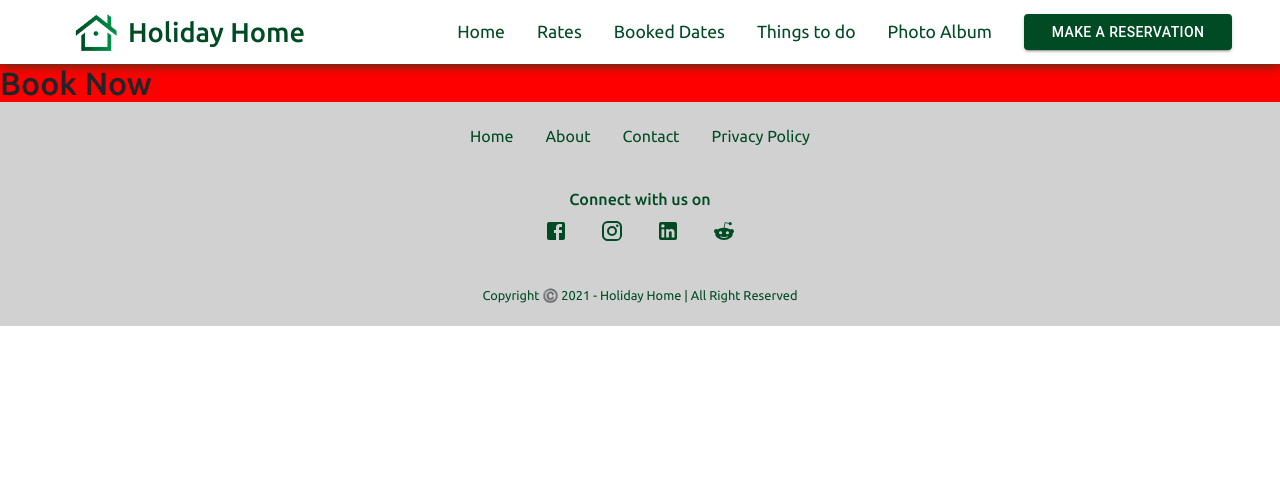
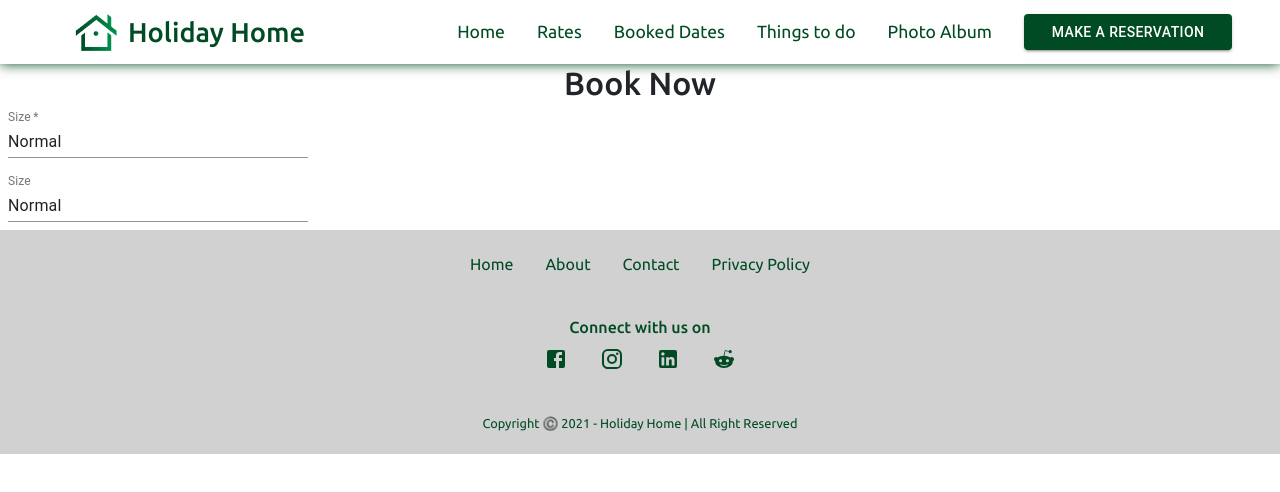
Before and after one commit to dkvaja/holidayhome, a React (Create React App) app: page /reservation in a window 1280 px wide. Shown: the top 492 px of the page. Built offline with nearby package versions, Linux system fonts and the light colour scheme.

Commit message:
fix gallery issues and add ALL tag with badge

```diff
--- a/src/components/Gallery.js
+++ b/src/components/Gallery.js
@@ -15,10 +15,11 @@ const ImageGallery = (props) => {
   // get tag name from tagbox using useContext
   //
   const clickedTag = state.inputText;
-  // console.log(clickedTag);
+  console.log(clickedTag);
   // console.log(searchTag);
 
-  const choosenTag = searchTag === "" ? clickedTag : searchTag;
+  const choosenTag =
+    searchTag === "" ? (clickedTag === "ALL" ? "" : clickedTag) : searchTag;
   // console.log(choosenTag);
 
   const selectedImages =
@@ -54,10 +55,11 @@ const ImageGallery = (props) => {
             <Modal onClose={closeLightbox}>
               <Carousel
                 currentIndex={currentImage}
-                views={selectedImages.map((x) => ({
+                views={selectedImages.map((x, index) => ({
                   ...x,
                   srcset: x.srcSet,
                   caption: x.title,
+                  key: index,
                 }))}
               />
             </Modal>
--- a/src/components/ReservationContainer.js
+++ b/src/components/ReservationContainer.js
@@ -1,21 +1,47 @@
 import React from "react";
 import { makeStyles } from "@material-ui/core/styles";
+import TextField from "@material-ui/core/TextField";
 
-
-const useStyles = makeStyles({
-  container: {
-    backgroundColor: "red",
+const useStyles = makeStyles((theme) => ({
+  root: {
+    "& .MuiTextField-root": {
+      margin: theme.spacing(1),
+      width: 300,
+    },
   },
-});
+  container: {},
+  heading: {
+    textAlign: "center",
+    fontSize: "2rem",
+  },
+  box: {},
+}));
 
 const ReservationContainer = () => {
   const classes = useStyles();
   return (
     <>
       <div className={classes.container}>
-      <h1 className="section-heading">Book Now</h1>
-        <div className="flex-column-center">
-
+        <h1 className={classes.heading}>Book Now</h1>
+        <div className={classes.box}>
+          <form className={classes.root} noValidate autoComplete="off">
+            <div className="form_control">
+              <TextField
+                label="Size"
+                required
+                type="text"
+                id="standard-size-normal"
+                defaultValue="Normal"
+              />
+            </div>
+            <div className="form_control">
+              <TextField
+                label="Size"
+                id="standard-size-normal"
+                defaultValue="Normal"
+              />
+            </div>
+          </form>
         </div>
       </div>
     </>
--- a/src/components/TagBox.js
+++ b/src/components/TagBox.js
@@ -23,18 +23,15 @@ const useStyles = makeStyles({
     color: "#004b23",
   },
 });
-const TagBox = (props) => {
+const TagBox = () => {
   const { state, dispatch } = useContext(AppContext);
   const classes = useStyles();
 
-
-
   const sendValue = (newValue) => {
-    const r = newValue === "" ? "" : newValue.split("\n").shift();
-    console.log(r);
-    dispatch({ type: "UPDATE_INPUT", data: r });
+    const payLoad = newValue === "" ? "" : newValue.split("\n").shift();
+    console.log(payLoad);
+    dispatch({ type: "UPDATE_INPUT", data: payLoad });
   };
-
 
   let tempraryArr = [];
   let nArr = galleryImages.map((item, index) => item.tags);
@@ -42,10 +39,12 @@ const TagBox = (props) => {
     item.split(" ").map((item) => tempraryArr.push(item.split(" ")));
   });
   tempraryArr = tempraryArr.flat();
-  const temp = (val) => tempraryArr.reduce((a, v) => (v === val ? a + 1 : a), 0);
-  const final = [...new Set(tempraryArr)];
 
+  const finalArr = [...new Set(tempraryArr)];
+  // console.log(finalArr);
 
+  const temp = (val) =>
+    tempraryArr.reduce((count, item) => (item === val ? count + 1 : count), 0);
 
   return (
     <div className="tag_box">
@@ -57,7 +56,21 @@ const TagBox = (props) => {
         </CardContent>
         <CardActions className={classes.card}>
           <div className="tag_item flex-column-center">
-            {final.map((item, index) => {
+            <Link
+              className="tag_link flex-row-center"
+              onClick={(e) => {
+                sendValue(e.target.innerText);
+              }}
+            >
+              ALL
+              <Badge
+                color="secondary"
+                badgeContent={finalArr.length}
+                showZero
+                className="tag_badge"
+              ></Badge>
+            </Link>
+            {finalArr.map((item, index) => {
               return (
                 <>
                   <Link
--- a/src/mockData/galleryImages.js
+++ b/src/mockData/galleryImages.js
@@ -1,58 +1,40 @@
 const galleryImages = [
   {
-    src: "https://source.unsplash.com/900x900/",
-    width: 1,
-    height: 1,
-    tags:"car love home"
+    src: "https://source.unsplash.com/300x300/?car",
+    tags: "car love home",
   },
   {
-    src: "https://source.unsplash.com/900x900/",
-    width: 1,
-    height: 1,
-    tags:"hill mood peace"
+    src: "https://source.unsplash.com/300x300/?love",
+    tags: "hill mood peace",
   },
   {
-    src: "https://source.unsplash.com/900x900/",
-    width: 1,
-    height: 1,
-    tags:"chill sea beach"
+    src: "https://source.unsplash.com/300x300/?beach",
+    tags: "chill sea beach",
   },
   {
-    src: "https://source.unsplash.com/900x900/",
-    width: 1,
-    height: 1,
-    tags:"chill beach"
+    src: "https://source.unsplash.com/300x300/?chill",
+    tags: "chill beach",
   },
   {
-    src: "https://source.unsplash.com/900x900/",
-    width: 1,
-    height: 1,
-    tags:"chill sea beach ride bike"
+    src: "https://source.unsplash.com/300x300/?bike",
+    tags: "chill sea beach ride bike",
   },
   {
-    src: "https://source.unsplash.com/900x900/",
-    width: 1,
-    height: 1,
-    tags:"beach ride"
+    src: "https://source.unsplash.com/300x300/?ride",
+    tags: "beach ride",
   },
   {
-    src: "https://source.unsplash.com/900x900/",
-    width: 1,
-    height: 1,
-    tags:"ride"
-
+    src: "https://source.unsplash.com/300x300/?game",
+    tags: "ride",
   },
   {
-    src: "https://source.unsplash.com/900x900/",
-    width: 1,
-    height: 1,
-    tags:"beach"
+    src: "https://source.unsplash.com/300x300/?tree",
+
+    tags: "beach",
   },
   {
-    src: "https://source.unsplash.com/900x900/",
-    width: 1,
-    height: 1,
-    tags:"beach ride bike hiking"
+    src: "https://source.unsplash.com/300x300/?india",
+    tags: "beach ride bike hiking",
   },
 ];
 
--- a/src/styles/index.css
+++ b/src/styles/index.css
@@ -255,21 +255,23 @@ h3 {
 .gallery_container {
   background-color: rgb(206, 255, 206);
   color: var(--master-color);
-  padding: 1rem 3rem;
+  padding: 2rem 3rem;
+  width: 100vw;
 }
 
 .gallery_outer_box {
   justify-content: space-between;
   align-items: flex-start;
   padding: 2rem 0rem;
+  width: 100%;
 }
 .gallery {
   width: 65%;
   display: flex;
+  min-width: 65%;
 }
 .gallery:hover {
-  width: 65%;
-  box-shadow: 0px 0px 4px 0px black;
+  /* box-shadow: 0px 0px 4px 0px black; */
 }
 .tag_box {
   width: 30%;
```
